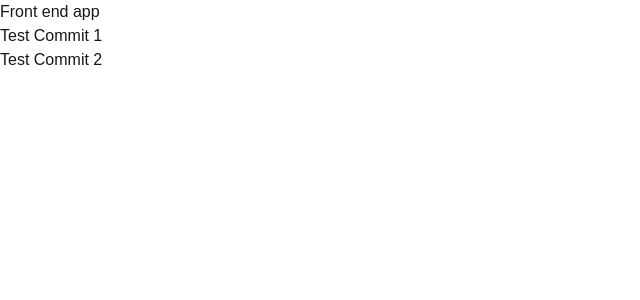
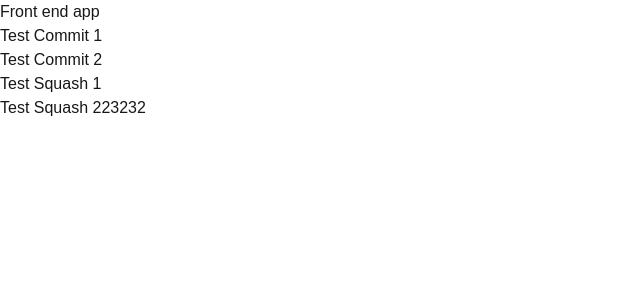
Before and after one commit to hayuta1412/test-repo, a Next.js app: page / in a window 1280 px wide. Shown: the top 300 px of the page, without its empty margins (0-640 px from the left). Built offline with nearby package versions, Linux system fonts and the light colour scheme.

Commit message:
Squash 3

```diff
--- a/src/app/page.tsx
+++ b/src/app/page.tsx
@@ -4,6 +4,8 @@ export default function Home() {
       Front end app
       <p>Test Commit 1</p>
       <p>Test Commit 2</p>
+      <p>Test Squash 1</p>
+      <p>Test Squash 223232</p>
     </div>
   );
 }
```
